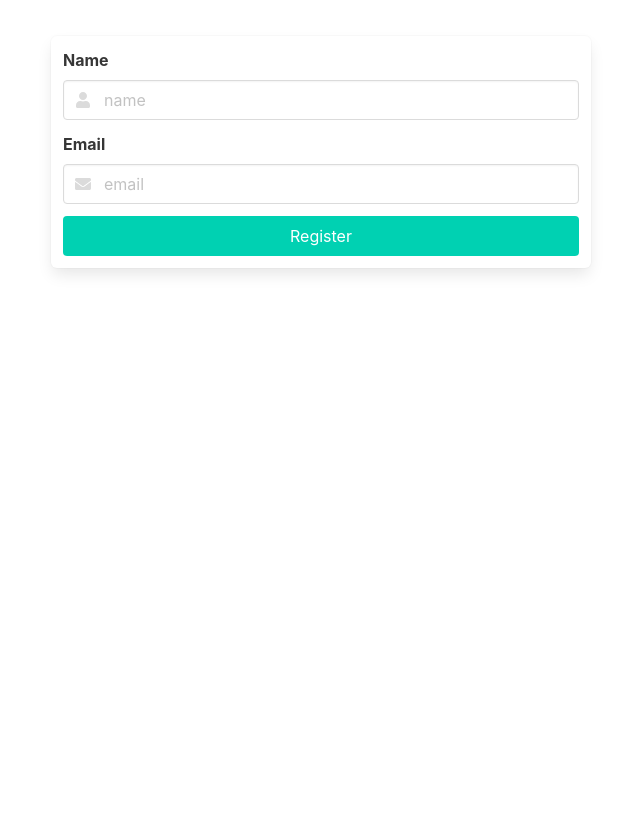
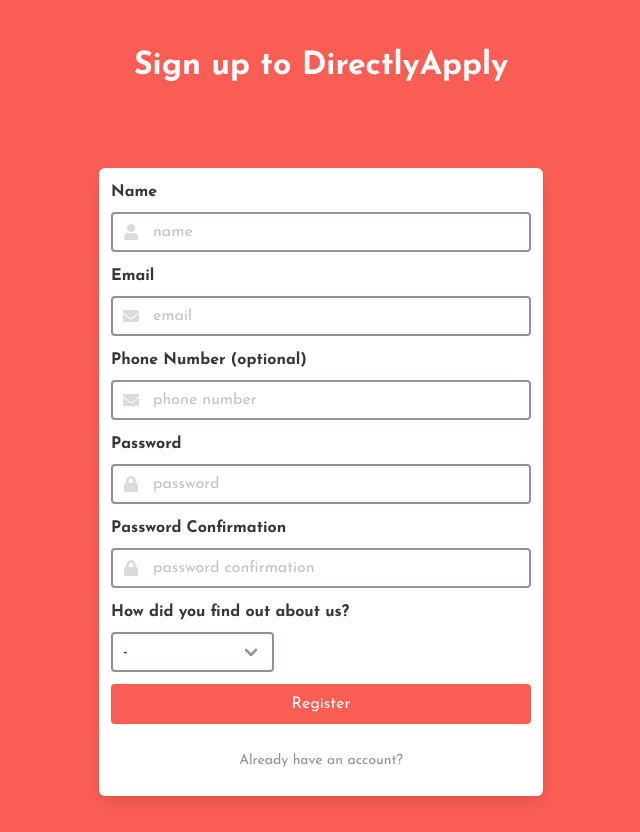
Before and after one commit to emmajphillips/register-form, a React (Create React App) app: page /register in a window 1280 px wide. Shown: the whole page, without its empty margins (319-959 px from the left). Before the commit the page ends 800 px from the top, so only its background shows below. Built offline with nearby package versions, Linux system fonts and the light colour scheme.

Commit message:
added some styling, and link to login

```diff
--- a/package.json
+++ b/package.json
@@ -11,6 +11,7 @@
     "node-sass": "^4.14.1",
     "react": "^16.13.1",
     "react-dom": "^16.13.1",
+    "react-router-dom": "^5.2.0",
     "react-scripts": "3.4.3"
   },
   "scripts": {
--- a/src/App.js
+++ b/src/App.js
@@ -1,10 +1,17 @@
 import React from 'react'
+import { BrowserRouter, Route, Switch } from 'react-router-dom'
 
 import Register from './components/auth/Register'
+import Login from './components/auth/Login'
 
 const App = () => {
   return (
-    <Register />
+    <BrowserRouter>
+      <Switch>
+        <Route path='/register' component={Register} />
+        <Route path='/login' component={Login} />
+      </Switch>
+    </BrowserRouter>
   )
 }
 
--- /dev/null
+++ b/src/components/auth/Login.js
@@ -0,0 +1,9 @@
+import React from 'react'
+
+function Login() {
+  return (
+    <h1>LOG IN HERE</h1>
+  )
+}
+
+export default Login
--- a/src/components/auth/Register.js
+++ b/src/components/auth/Register.js
@@ -4,10 +4,12 @@
 
 
 // component imports
+import HeroBanner from '../common/HeroBanner'
 import PageContainer from '../common/PageContainer'
 import Form from '../common/Form'
 import FormInput from '../common/FormInput'
 import FormButton from '../common/FormButton'
+import FormLink from '../common/FormLink'
 
 function Register() {
   const [formData, setFormData] = React.useState({
@@ -27,11 +29,14 @@
 
   const handleSubmit = event => {
     event.preventDefault()
+    console.log('NOW CHECK FOR ERRORS')
     console.log(formData)
   }
 
 
   return (
+    <>
+      <HeroBanner text='Sign up to DirectlyApply' />
       <PageContainer>
         <Form onSubmit={handleSubmit}>
 
@@ -53,12 +58,62 @@
             onChange={handleChange}
           />
 
+          <FormInput
+            name='phoneNumber'
+            label='Phone Number (optional)'
+            placeholder='phone number'
+            icon={faEnvelope}
+            value={formData.phoneNumber}
+            onChange={handleChange}
+          />
+
+          <FormInput
+            name='password'
+            label='Password'
+            placeholder='password'
+            icon={faLock}
+            value={formData.password}
+            onChange={handleChange}
+            type='password'
+          />
+
+          <FormInput
+            name='passwordConfirmation'
+            label='Password Confirmation'
+            placeholder='password confirmation'
+            icon={faLock}
+            value={formData.passwordConfirmation}
+            onChange={handleChange}
+            type='password'
+          />
+
+          <div className='field'>
+            <label className='label'>How did you find out about us?</label>
+            <div className='control'>
+              <div className='select'>
+                <select
+                  name='howDidYouFindOut'
+                  onChange={handleChange}
+                  value={formData.howDidYouFindOut}
+                >
+                  <option disabled value=''>-</option>
+                  <option value='social-media'>Social media</option>
+                  <option value='linkedin'>LinkedIn</option>
+                  <option value='glassdoor'>Glassdoor</option>
+                  <option value='word-of-mouth'>Word of mouth</option>
+                </select>
+              </div>
+            </div>
+          </div>
+
 
           <FormButton
             buttonText='Register'
           />
+          <FormLink to='/login' text='Already have an account?'/>
         </Form>
       </PageContainer>
+    </>
   )
 }
 
--- /dev/null
+++ b/src/components/common/FormLink.js
@@ -0,0 +1,16 @@
+import React from 'react'
+import { Link } from 'react-router-dom'
+
+function FormLink({ to, text }) {
+  return (
+    <div className="column is-half is-offset-one-quarter">
+      <p className="has-text-centered">
+        <small>
+          <Link to={to} className="form-link">{text}</Link>
+        </small>
+      </p>
+    </div>
+  )
+}
+
+export default FormLink
--- /dev/null
+++ b/src/components/common/HeroBanner.js
@@ -0,0 +1,15 @@
+import React from 'react'
+
+function HeroBanner({ text }) {
+  return (
+    <section className="hero is-primary is-small-mobile">
+      <div className="hero-body">
+        <div className="container has-text-centered">
+          <h1 className="title">{text}</h1>
+        </div>
+      </div>
+    </section >
+  )
+}
+
+export default HeroBanner
--- a/src/styles/main.scss
+++ b/src/styles/main.scss
@@ -1 +1,31 @@
+
+@import url("https://fonts.googleapis.com/css2?family=Josefin+Sans:wght@200;400;700&display=swap");
+
+// Brand Colours
+$red: #fa5d53;
+$blue: #13103f;
+$purple: #662481;
+$light-purple: #9A8C98;
+
+
+
+// global variables
+$primary: $red;
+$info: $purple;
+$dark: $blue;
+$link: $light-purple;
+$link-hover: $purple;
+$danger: $red;
+$widescreen-enabled: false;
+$fullhd-enabled: false;
+
+$body-background-color: $primary;
+$control-border-width: 2px;
+$input-border-color: $light-purple;
+$input-shadow: none;
+
+
+$family-sans-serif: 'Josefin Sans', sans-serif;
+
+
 @import '~bulma/bulma.sass';
```
Also changed, not shown: 1 other file (tests, documents, lock files or other folders). Lines whose indentation alone changed are shown as unchanged.
